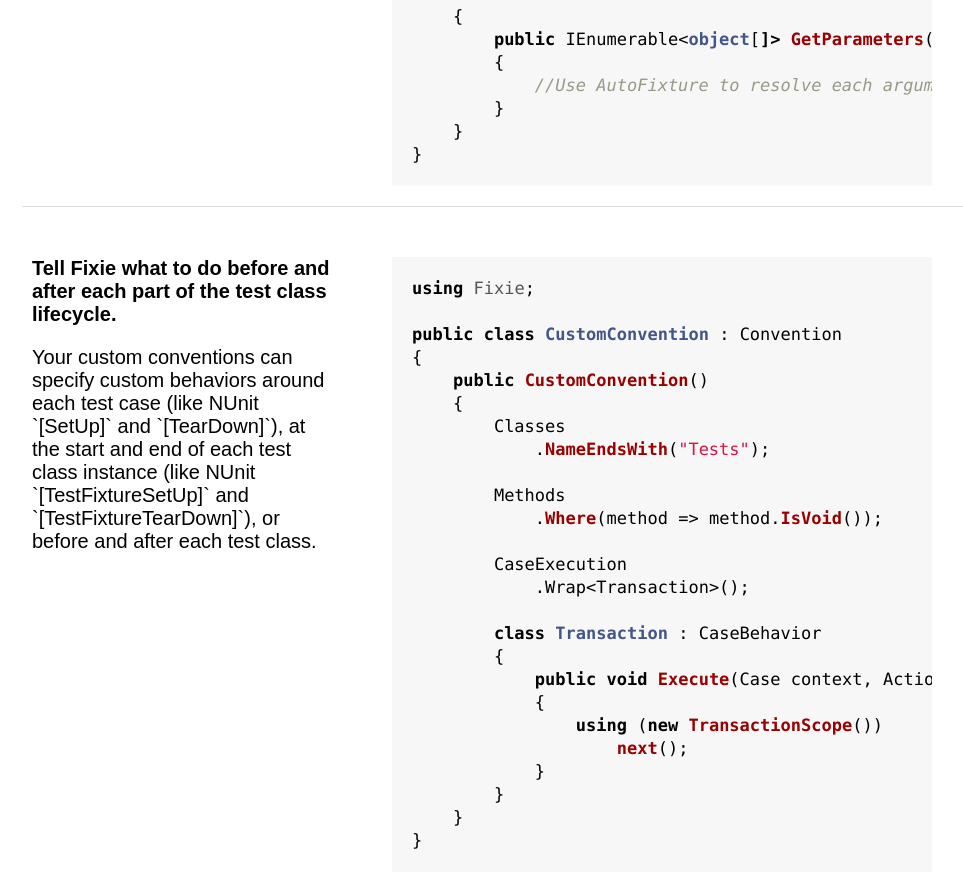
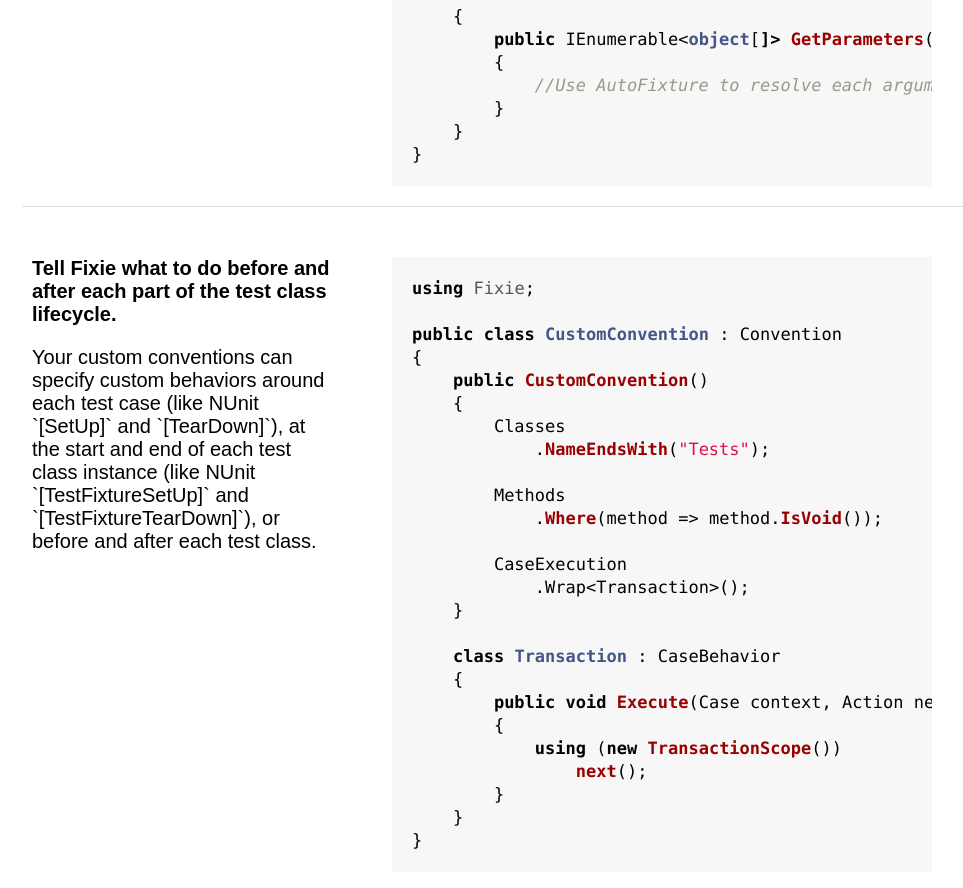
Before and after one commit to fixie/fixie.github.io, a Jekyll site: the page built from index.html, in a window 1280 px wide and 900 px high, scrolled down 2651 px. Shown: the top 888 px of the window, without its empty margins (138-1101 px from the left). Built offline with Jekyll 4.4.1, drawn with Linux system fonts in a browser that asks for light colours.

Commit message:
Fix CaseBehavior sample.

```diff
--- a/index.html
+++ b/index.html
@@ -167,14 +167,14 @@
 
         CaseExecution
             .Wrap<Transaction>();
+    }
 
-        class Transaction : CaseBehavior
+    class Transaction : CaseBehavior
+    {
+        public void Execute(Case context, Action next)
         {
-            public void Execute(Case context, Action next)
-            {
-                using (new TransactionScope())
-                    next();
-            }
+            using (new TransactionScope())
+                next();
         }
     }
 }
```
